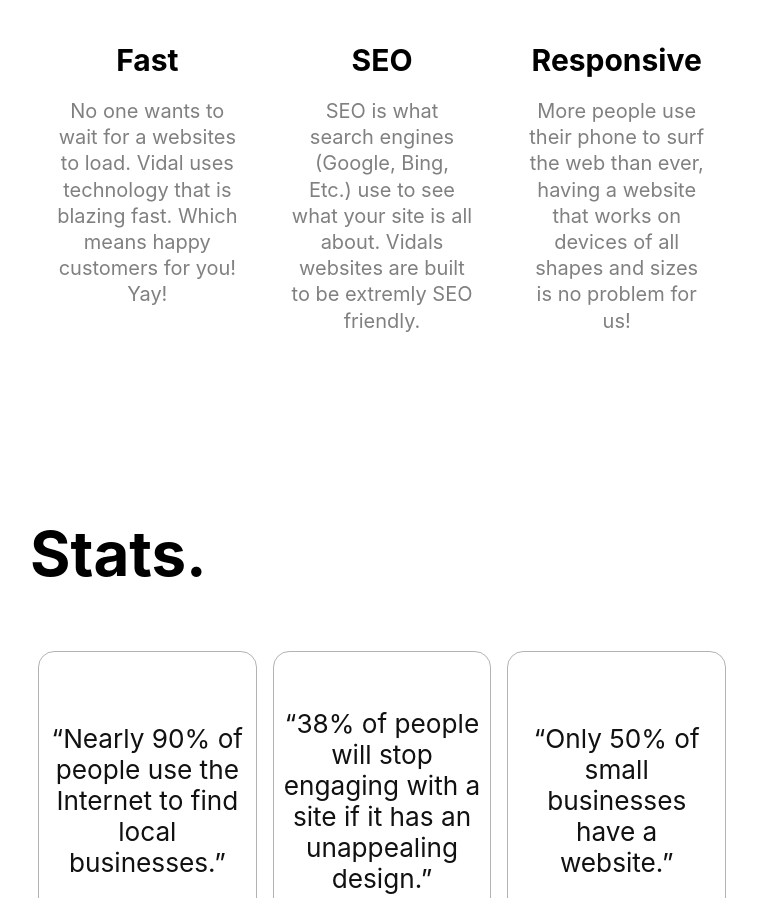
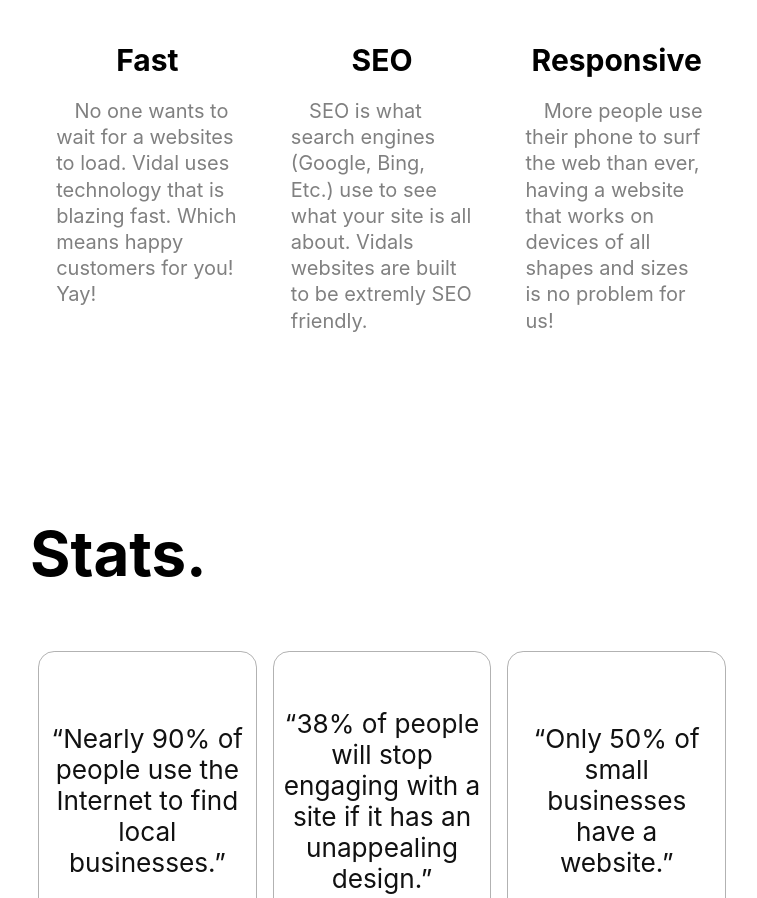
Before and after one commit to raglandc/vidal-production, a Next.js app: page / in a window 1280 px wide. Shown: the part 945-1843 px from the top of the page, without its empty margins (258-1015 px from the left). Built offline with nearby package versions, Linux system fonts and the light colour scheme.

Commit message:
change perks card to text align left

```diff
--- a/components/sections/HomePageSections/homepageComponents/PerksCard.module.css
+++ b/components/sections/HomePageSections/homepageComponents/PerksCard.module.css
@@ -26,7 +26,9 @@
 }
 
 .description {
+  text-indent: 10%;
   color: grey;
   font-size: 2rem;
   line-height: 2.618rem;
+  text-align: left;
 }
```
